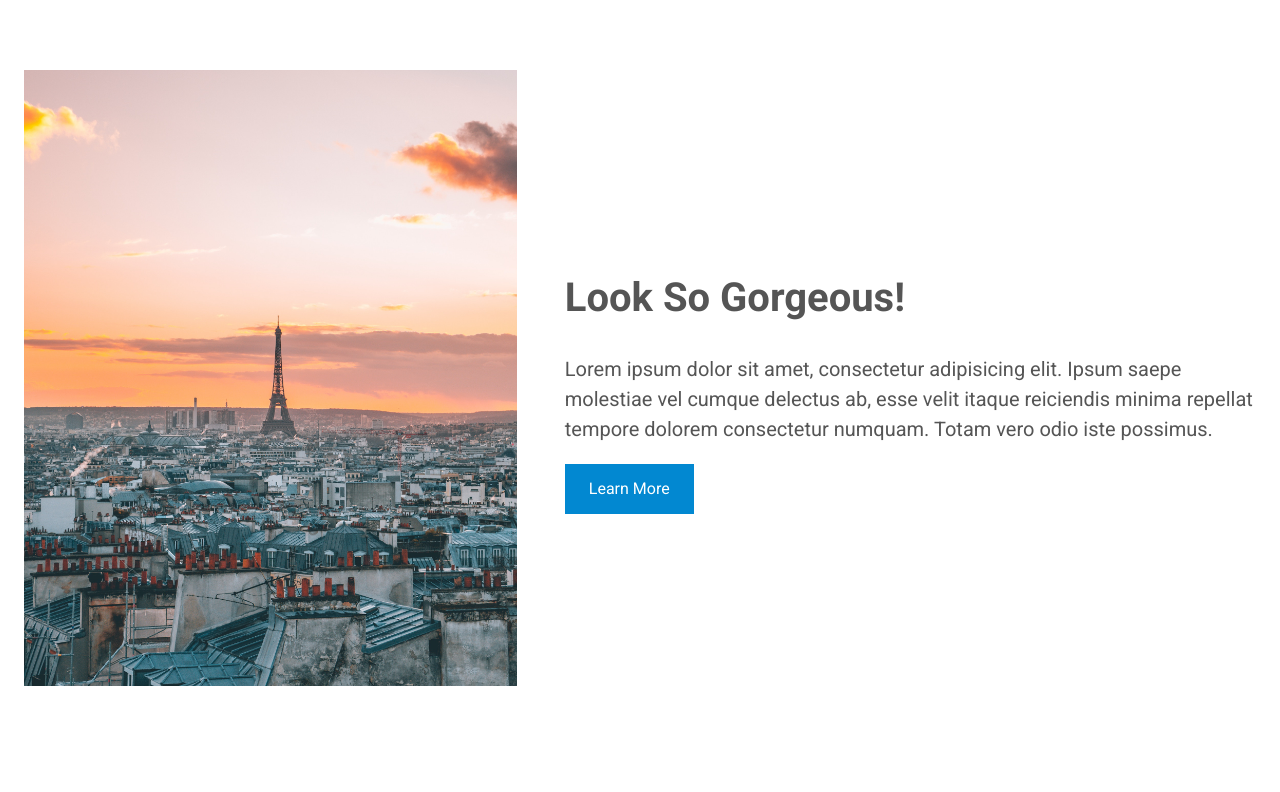
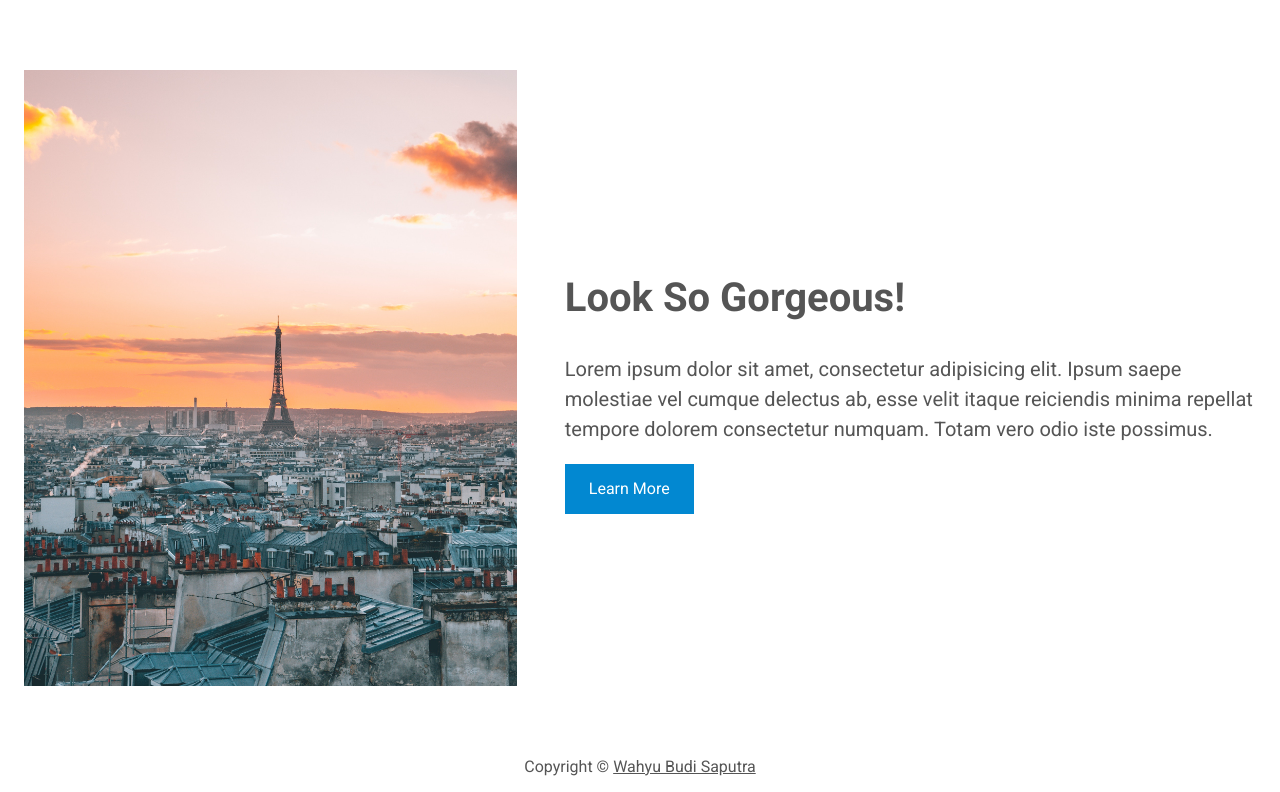
Before and after one commit to wahyubucil/gulp-tutorial, a plain HTML site: page src/index.html in a window 1280 px wide. Shown: the part 802-1594 px from the top of the page. Before the commit the page ends 1560 px from the top, so only its background shows below. Drawn offline with Linux system fonts and the light colour scheme.

Commit message:
Create footer

```diff
--- a/src/css/main.css
+++ b/src/css/main.css
@@ -73,3 +73,12 @@ body {
 .description-content__text a {
     display: inline-block;
 }
+
+#footer {
+    margin: 16px 0;
+    text-align: center;
+}
+
+#footer a {
+    color: #555555;
+}
--- a/src/index.html
+++ b/src/index.html
@@ -25,6 +25,9 @@
                 <a href="javascript:void(0);" class="btn description-content__btn">Learn More</a>
             </div>
         </div>
+        <div id="footer">
+            Copyright &copy; <a href="https://github.com/wahyubucil">Wahyu Budi Saputra</a>
+        </div>
     </div>
     <script src="js/main.js"></script>
 </body>
```
